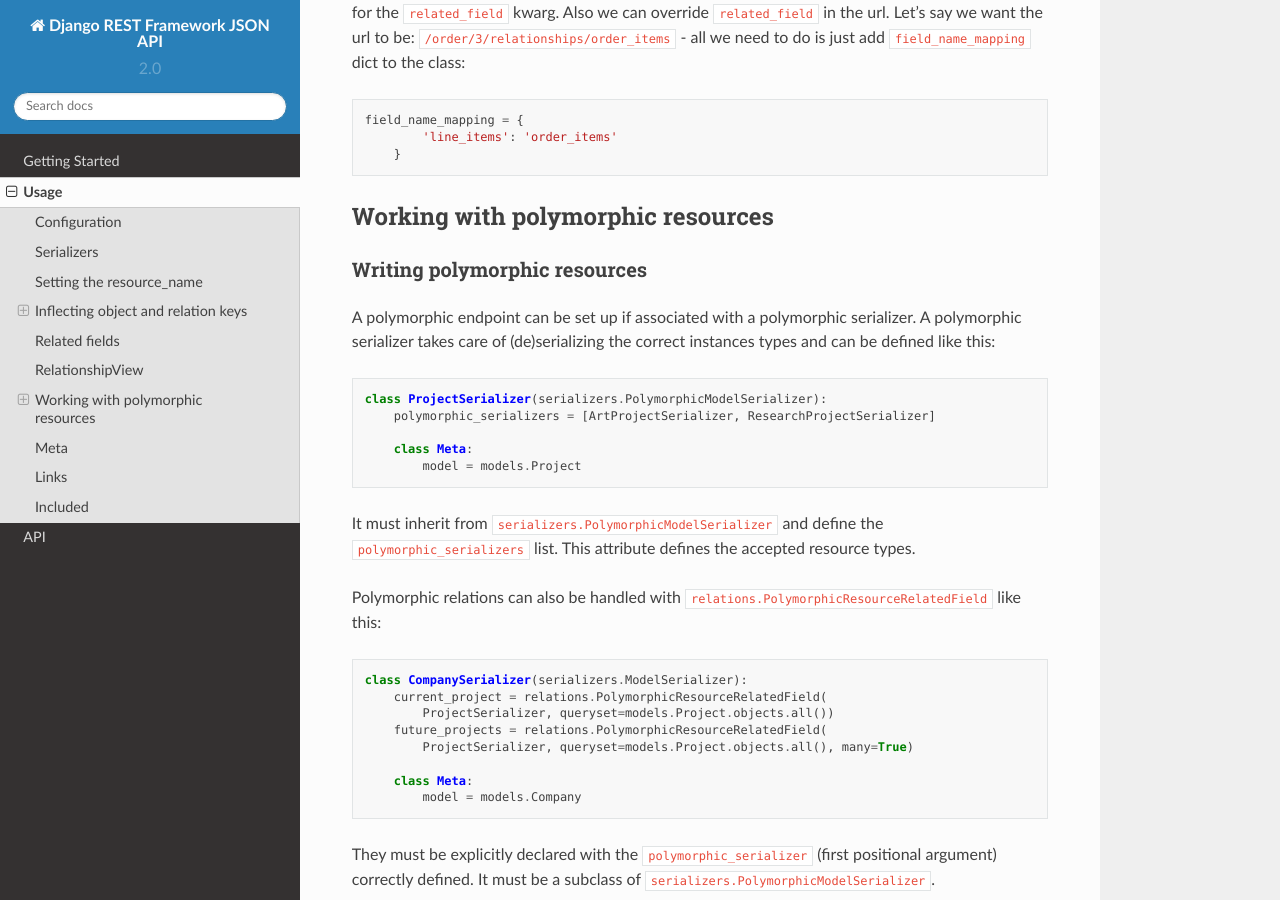
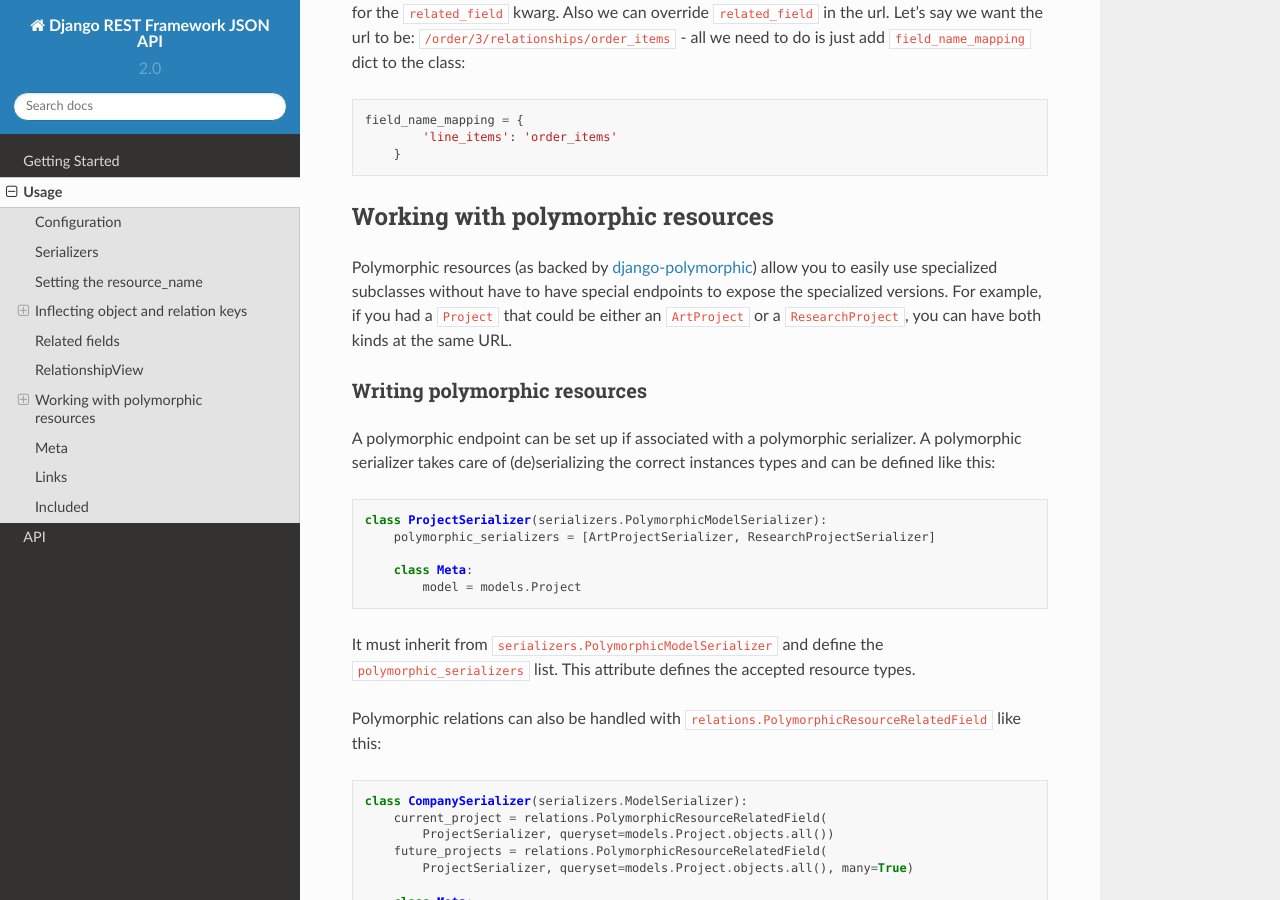
Before and after one commit to django-json-api/django-rest-framework-json-api, a Sphinx documentation site: the page built from docs/usage.md, in a window 1280 px wide and 900 px high, scrolled down 7804 px. Built offline with Sphinx 7.4.7 and the Read the Docs theme 2.0.0, drawn with Linux system fonts in a browser that asks for light colours.

Commit message:
Really bad writing.

```diff
--- a/docs/usage.md
+++ b/docs/usage.md
@@ -427,6 +427,12 @@ field_name_mapping = {
 
 ### Working with polymorphic resources
 
+Polymorphic resources (as backed by [django-polymorphic](https://django-polymorphic.readthedocs.io/en/stable/))
+allow you to easily use specialized subclasses without have to have special
+endpoints to expose the specialized versions. For example, if you had a
+`Project` that could be either an `ArtProject` or a `ResearchProject`, you can
+have both kinds at the same URL.
+
 #### Writing polymorphic resources
 
 A polymorphic endpoint can be set up if associated with a polymorphic serializer.
```
